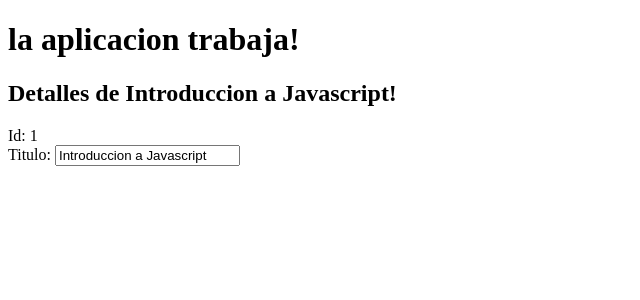
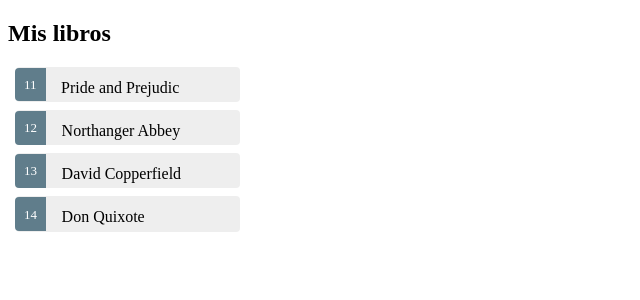
Before and after one commit to osnoser1/MeetupJsExample, an Angular app in the folder Angular2Example/: page / in a window 1280 px wide. Shown: the top 300 px of the page, without its empty margins (0-640 px from the left). Built offline with nearby package versions, Linux system fonts and the light colour scheme.

Commit message:
- Maestro / Detalles del libro.

```diff
--- a/Angular2Example/src/app/app.component.css
+++ b/Angular2Example/src/app/app.component.css
@@ -0,0 +1,53 @@
+.selected {
+    background-color: #CFD8DC !important;
+    color: white;
+}
+
+.libros {
+    margin: 0 0 2em 0;
+    list-style-type: none;
+    padding: 0;
+    width: 15em;
+}
+
+.libros li {
+    cursor: pointer;
+    position: relative;
+    left: 0;
+    background-color: #EEE;
+    margin: .5em;
+    padding: .3em 0;
+    height: 1.6em;
+    border-radius: 4px;
+}
+
+.libros li.selected:hover {
+    background-color: #BBD8DC !important;
+    color: white;
+}
+
+.libros li:hover {
+    color: #607D8B;
+    background-color: #DDD;
+    left: .1em;
+}
+
+.libros .text {
+    position: relative;
+    top: -3px;
+}
+
+.libros .badge {
+    display: inline-block;
+    font-size: small;
+    color: white;
+    padding: 0.8em 0.7em 0 0.7em;
+    background-color: #607D8B;
+    line-height: 1em;
+    position: relative;
+    left: -1px;
+    top: -4px;
+    height: 1.8em;
+    margin-right: .8em;
+    border-radius: 4px 0 0 4px;
+}
--- a/Angular2Example/src/app/app.component.html
+++ b/Angular2Example/src/app/app.component.html
@@ -1,9 +1,17 @@
-<h1>{{title}}</h1>
-<h2>Detalles de {{libro.titulo}}!</h2>
-<div>
-    <label>Id: </label>{{libro.idLibro}}
+<h2>Mis libros</h2>
+<ul class="libros">
+    <li *ngFor="let libro of libros"
+        [class.selected]="libro === libroSeleccionado"
+        (click)="onSelect(libro)">
+        <span class="badge">{{libro.idLibro}}</span> {{libro.titulo}}
+    </li>
+</ul>
+<div *ngIf="libroSeleccionado">
+    <h2>Detalles de {{libroSeleccionado.titulo}}!</h2>
+    <div><label>Id: </label>{{libroSeleccionado.idLibro}}
+    </div>
+    <div>
+        <label>Titulo: </label>
+        <input [(ngModel)]="libroSeleccionado.titulo" placeholder="titulo"/>
+    </div>
 </div>
-<div>
-    <label>Titulo: </label>
-    <input [(ngModel)]="libro.titulo" placeholder="Titulo">
-</div>
--- a/Angular2Example/src/app/app.component.ts
+++ b/Angular2Example/src/app/app.component.ts
@@ -4,6 +4,13 @@ export class Libro {
     idLibro: number;
     titulo: string;
 }
+
+const LIBROS: Libro[] = [
+    { idLibro: 11, titulo: 'Pride and Prejudic' },
+    { idLibro: 12, titulo: 'Northanger Abbey' },
+    { idLibro: 13, titulo: 'David Copperfield' },
+    { idLibro: 14, titulo: 'Don Quixote' }
+];
 
 @Component({
     selector: 'app-root',
@@ -12,8 +19,11 @@ export class Libro {
 })
 export class AppComponent {
     title = 'la aplicacion trabaja!';
-    libro: Libro = {
-        idLibro: 1,
-        titulo: "Introduccion a Javascript",
-    };
+    libros = LIBROS;
+    libroSeleccionado: Libro;
+
+    onSelect(libro: Libro): void {
+        this.libroSeleccionado = libro;
+    }
+
 }
```
